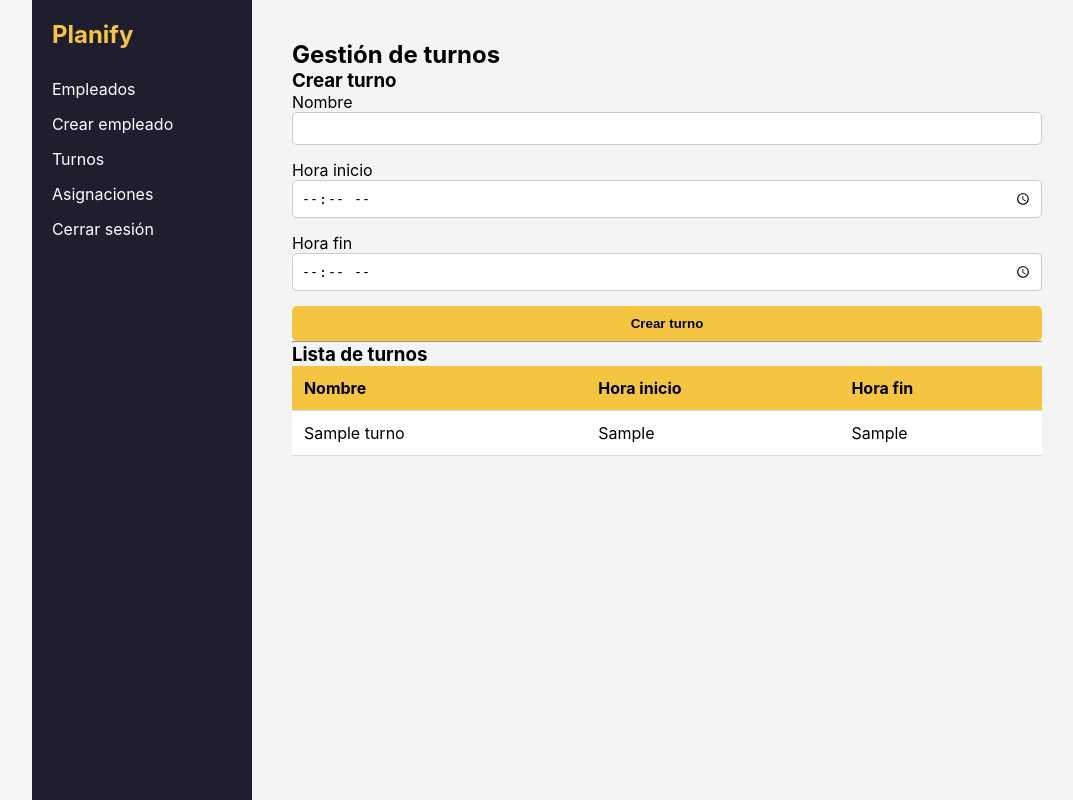
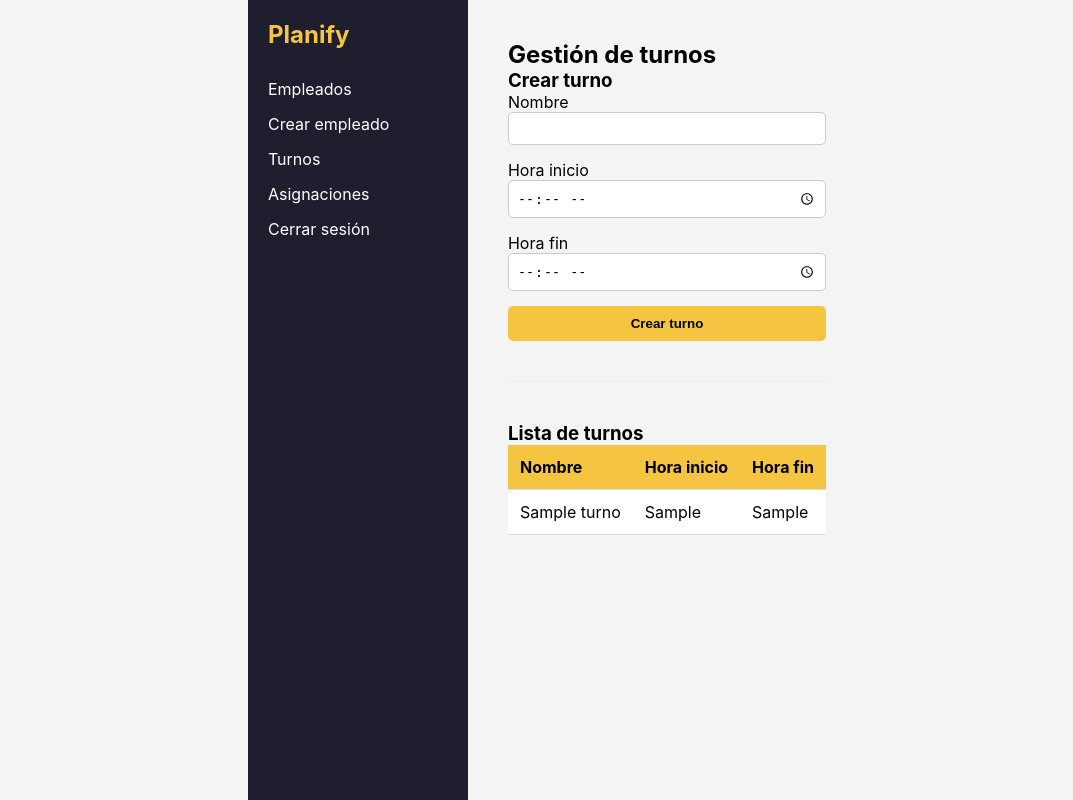
Before and after one commit to ImanKD06/Planify, a Flask app: template planify/templates/admin/turnos.html in a window 1280 px wide. Shown: the whole page, without its empty margins (83-1156 px from the left). Run offline with Flask 3, Linux system fonts and the light colour scheme; the template is opened without the code that fills it: most values are stand-ins (such as "Sample title", 1, 10 or a date in 2020); parts of the project's set-up code (start-up, migrations or seed data) failed here and were passed over.

Commit message:
Refactor turnos.html for improved layout and styling

```diff
--- a/planify/templates/admin/turnos.html
+++ b/planify/templates/admin/turnos.html
@@ -2,36 +2,45 @@
 
 {% block content %}
 
+<div class="crear-turno-card">
     <h2>Gestión de turnos</h2>
 
     <h3>Crear turno</h3>
+    <form method="POST">
+        <div class="turno-row">
+            <div class="form-group">
+                <label for="nombre">Nombre</label>
+                <input type="text" id="nombre" name="nombre" required>
+            </div>
+        </div>
 
-<form method="POST">
-
-    <label>Nombre</label>
-    <input type="text" name="nombre" required>
-
-    <label>Hora inicio</label>
-    <input type="time" name="hora_inicio" required>
-
-    <label>Hora fin</label>
-    <input type="time" name="hora_fin" required>
+        <div class="turno-row">
+            <div class="form-group">
+                <label for="hora_inicio">Hora inicio</label>
+                <input type="time" id="hora_inicio" name="hora_inicio" required>
+            </div>
+            <div class="form-group">
+                <label for="hora_fin">Hora fin</label>
+                <input type="time" id="hora_fin" name="hora_fin" required>
+            </div>
+        </div>
 
         <button type="submit">Crear turno</button>
+    </form>
+</div>
 
-</form>
-
-<hr>
+<hr style="margin: 40px 0; border: 0; border-top: 1px solid #eee;">
 
 <h3>Lista de turnos</h3>
-
-<table>
+<table class="shift-table">
+    <thead>
         <tr>
             <th>Nombre</th>
             <th>Hora inicio</th>
             <th>Hora fin</th>
         </tr>
-
+    </thead>
+    <tbody>
         {% for turno in turnos %}
         <tr>
             <td>{{ turno.nombre }}</td>
@@ -39,7 +48,7 @@
             <td>{{ turno.hora_fin }}</td>
         </tr>
         {% endfor %}
-
+    </tbody>
 </table>
 
 {% endblock %}
```
Lines whose indentation alone changed are shown as unchanged.
